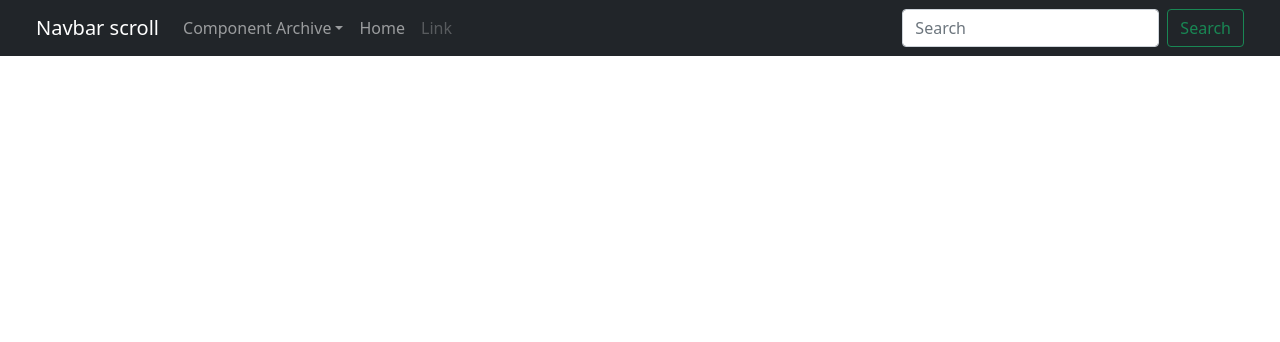
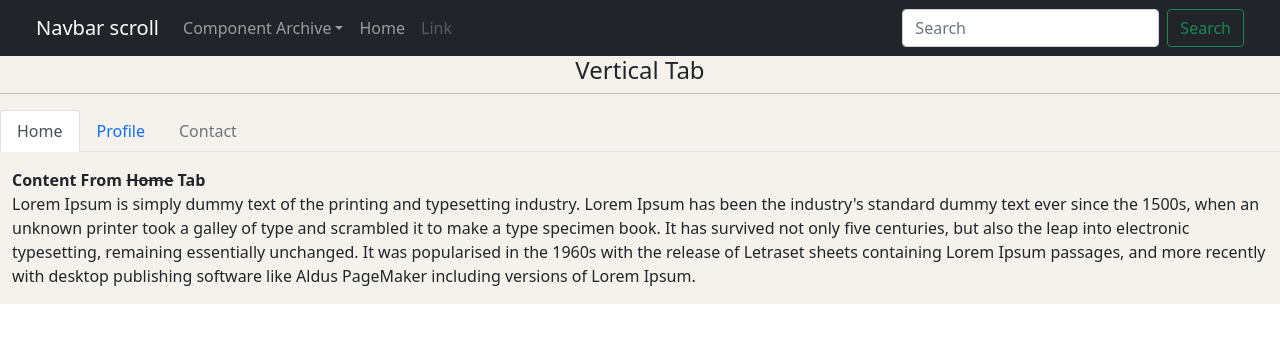
Before and after one commit to osmanforhad/react-js-components, a React (Create React App) app: page /horizontal-tab in a window 1280 px wide. Shown: the top 342 px of the page. Built offline with nearby package versions, Linux system fonts and the light colour scheme.

Commit message:
working with react js tab component concept

```diff
--- a/src/assets/css/common.css
+++ b/src/assets/css/common.css
@@ -36,3 +36,6 @@
   cursor: pointer;
   background-color: antiquewhite;
 }
+.cursor-style {
+  cursor: pointer;
+}
--- a/src/components/common/TopNav.js
+++ b/src/components/common/TopNav.js
@@ -13,6 +13,8 @@ import Figurecomponent from "../figure-component/FigureComponent";
 import Listcomponent from "../list-component/ListComponent";
 import Modalcomponent from "../modal-component/ModalComponent";
 import Navigation from "../navigation/Navigation";
+import Horizontaltab from "../tab-component/HorizontalTab";
+import VerticalTab from "../tab-component/VerticalTab";
 import Tablecomponent from "../table-component/TableComponent";
 
 class TopNav extends Component {
@@ -38,6 +40,8 @@ class TopNav extends Component {
             <Route path="/list" element={<Listcomponent />} />
             <Route path="/modal" element={<Modalcomponent />} />
             <Route path="/table-component" element={<Tablecomponent />} />
+            <Route path="/horizontal-tab" element={<Horizontaltab />} />
+            <Route path="/vertical-tab" element={<VerticalTab />} />
           </Routes>
         </Router>
       </Fragment>
--- a/src/components/navigation/Navigation.js
+++ b/src/components/navigation/Navigation.js
@@ -35,6 +35,12 @@ class Navigation extends Component {
                   </NavDropdown.Item>
                   <NavDropdown.Item as={Link} to="/table-component">
                     Table Component
+                  </NavDropdown.Item>
+                  <NavDropdown.Item as={Link} to="/horizontal-tab">
+                    Horizontal Tab
+                  </NavDropdown.Item>
+                  <NavDropdown.Item as={Link} to="/vertical-tab">
+                    Vertical Tab
                   </NavDropdown.Item>
                   <NavDropdown.Item as={Link} to="/off-canvas">
                     Off Canvas
--- /dev/null
+++ b/src/components/tab-component/HorizontalTab.js
@@ -0,0 +1,32 @@
+import React, { Fragment, useState } from "react";
+import { Tab, Tabs } from "react-bootstrap";
+import TabHome from "./tab-content/TabHome";
+import TabProfile from "./tab-content/TabProfile";
+
+const Horizontaltab = () => {
+  const [key, setKey] = useState("home");
+  return (
+    <Fragment>
+      <h4 className="text-center">Vertical Tab</h4>
+      <hr />
+      <Tabs
+        id="controlled-tab-example"
+        activeKey={key}
+        onSelect={(k) => setKey(k)}
+        className="mb-3"
+      >
+        <Tab eventKey="home" title="Home">
+          <TabHome />
+        </Tab>
+        <Tab eventKey="profile" title="Profile">
+          <TabProfile />
+        </Tab>
+        <Tab eventKey="contact" title="Contact" disabled>
+          <TabHome />
+        </Tab>
+      </Tabs>
+    </Fragment>
+  );
+};
+
+export default Horizontaltab;
--- /dev/null
+++ b/src/components/tab-component/VerticalTab.js
@@ -0,0 +1,39 @@
+import React from "react";
+import { Col, Nav, Row, Tab } from "react-bootstrap";
+import TabHome from "./tab-content/TabHome";
+import TabProfile from "./tab-content/TabProfile";
+
+const VerticalTab = () => {
+  return (
+    <div>
+      <h4 className="text-center">Vertical Tab</h4>
+      <hr />
+      <Tab.Container id="left-tabs-example" defaultActiveKey="home">
+        <Row>
+          <Col sm={2}>
+            <Nav variant="pills" className="flex-column cursor-style">
+              <Nav.Item>
+                <Nav.Link eventKey="home">Home</Nav.Link>
+              </Nav.Item>
+              <Nav.Item>
+                <Nav.Link eventKey="profile">Profile</Nav.Link>
+              </Nav.Item>
+            </Nav>
+          </Col>
+          <Col sm={10}>
+            <Tab.Content>
+              <Tab.Pane eventKey="home">
+                <TabHome />
+              </Tab.Pane>
+              <Tab.Pane eventKey="profile">
+                <TabProfile />
+              </Tab.Pane>
+            </Tab.Content>
+          </Col>
+        </Row>
+      </Tab.Container>
+    </div>
+  );
+};
+
+export default VerticalTab;
--- /dev/null
+++ b/src/components/tab-component/tab-content/TabHome.js
@@ -0,0 +1,27 @@
+import React, { Component, Fragment } from "react";
+
+class TabHome extends Component {
+  render() {
+    return (
+      <Fragment>
+        <p>
+          <b>
+            Content From <strike>Home</strike> Tab
+          </b>{" "}
+          <br />
+          Lorem Ipsum is simply dummy text of the printing and typesetting
+          industry. Lorem Ipsum has been the industry's standard dummy text ever
+          since the 1500s, when an unknown printer took a galley of type and
+          scrambled it to make a type specimen book. It has survived not only
+          five centuries, but also the leap into electronic typesetting,
+          remaining essentially unchanged. It was popularised in the 1960s with
+          the release of Letraset sheets containing Lorem Ipsum passages, and
+          more recently with desktop publishing software like Aldus PageMaker
+          including versions of Lorem Ipsum.
+        </p>
+      </Fragment>
+    );
+  }
+}
+
+export default TabHome;
--- /dev/null
+++ b/src/components/tab-component/tab-content/TabProfile.js
@@ -0,0 +1,27 @@
+import React, { Component, Fragment } from "react";
+
+class TabProfile extends Component {
+  render() {
+    return (
+      <Fragment>
+        <p>
+          <b>
+            Content From <strike>Profile</strike> Tab
+          </b>{" "}
+          <br />
+          Lorem Ipsum is simply dummy text of the printing and typesetting
+          industry. Lorem Ipsum has been the industry's standard dummy text ever
+          since the 1500s, when an unknown printer took a galley of type and
+          scrambled it to make a type specimen book. It has survived not only
+          five centuries, but also the leap into electronic typesetting,
+          remaining essentially unchanged. It was popularised in the 1960s with
+          the release of Letraset sheets containing Lorem Ipsum passages, and
+          more recently with desktop publishing software like Aldus PageMaker
+          including versions of Lorem Ipsum.
+        </p>
+      </Fragment>
+    );
+  }
+}
+
+export default TabProfile;
```
